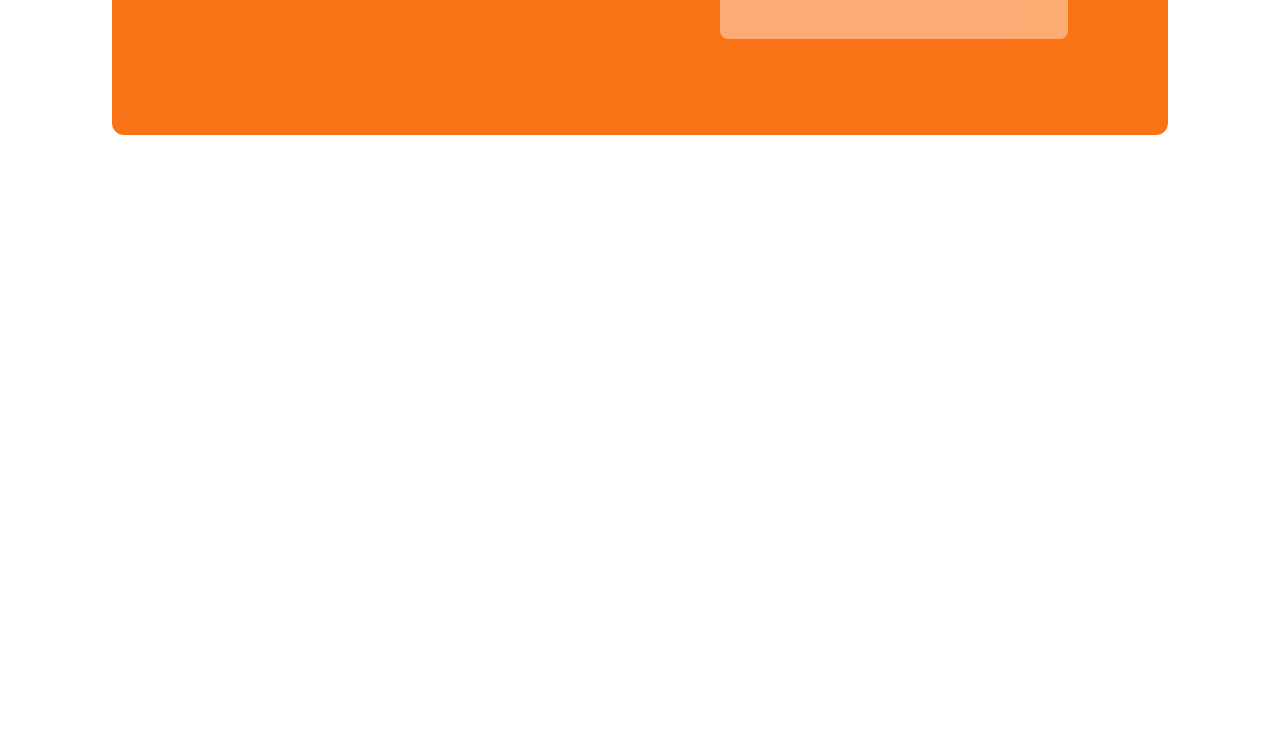
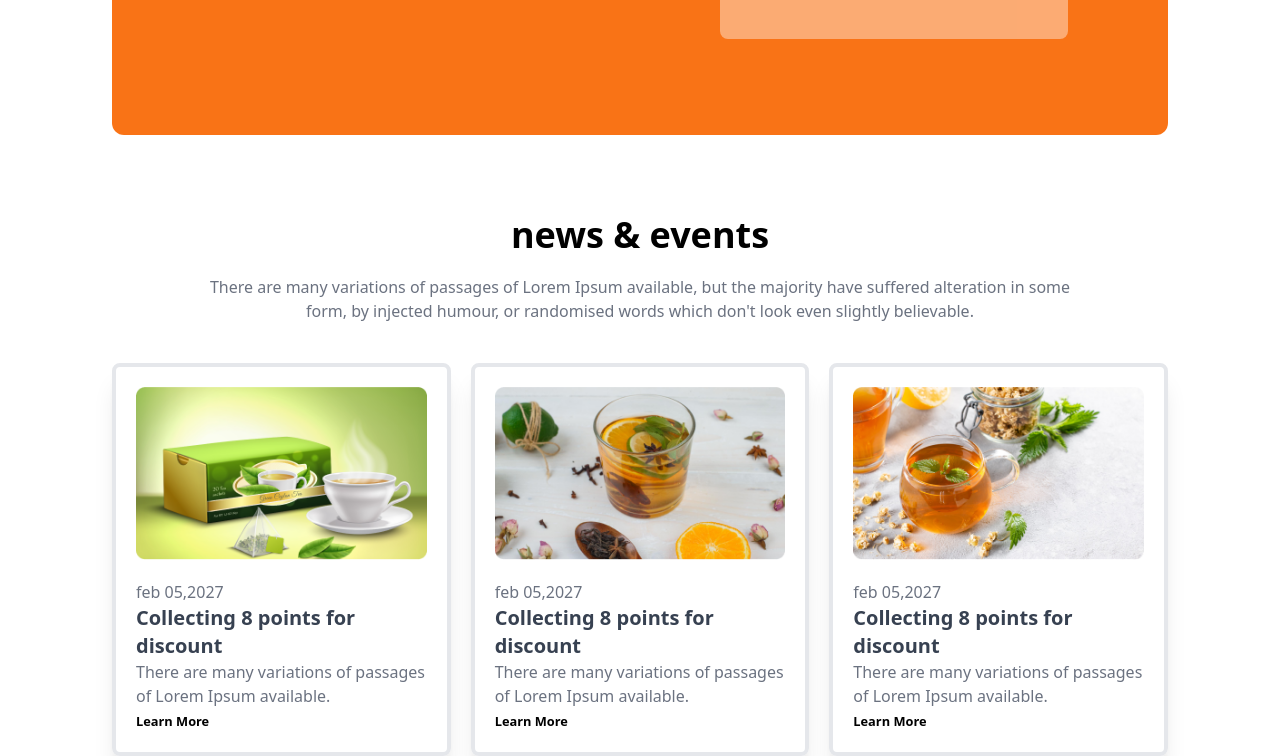
Before and after one commit to M-Rakib-Ahmed/tea-house-resourcs-project, a plain HTML site: page index.html in a window 1280 px wide. Shown: the part 2294-3050 px from the top of the page. Before the commit the page ends 2509 px from the top, so only its background shows below. Drawn offline with nearby package versions, Linux system fonts and the light colour scheme; a web font is replaced by a local one.

Commit message:
last finish added

```diff
--- a/index.html
+++ b/index.html
@@ -183,6 +183,50 @@
 
  </section>
 
+
+<!-- News & Events section here  -->
+ <section>
+<!-- title  -->
+ <div class="text-center">
+  <h1 class="text-4xl font-bold mb-5">news & events</h1>
+  <p class="text-gray-500">There are many variations of passages of Lorem Ipsum available, but the majority have suffered alteration in some <br> form, by injected humour, or randomised words which don't look even slightly believable. </p>
+ </div>
+  <!-- Image cared -->
+   <div class=" grid grid-cols-3 gap-5 mt-10">
+    <!-- first card -->
+    <div class=" shadow-xl space-y-5 border border-4 rounded-lg px-5 py-5">
+      <div><img class="mx-auto" src="images/news-1.png" alt=""></div>
+    <div>
+      <p class="text-gray-500">feb 05,2027</p>
+    <h2 class="text-xl font-bold text-gray-700">Collecting 8 points for discount</h2>
+    <p class="text-gray-500">There are many variations of passages <br> of Lorem Ipsum available.</p>
+    <small class="font-bold ">Learn More</small>
+    </div>
+    </div>
+    <!-- secent card -->
+    <div class=" shadow-xl space-y-5 border border-4 rounded-lg px-5 py-5">
+      <div><img class="mx-auto" src="images/news-2.png" alt=""></div>
+    <div>
+      <p class="text-gray-500">feb 05,2027</p>
+    <h2 class="text-xl font-bold text-gray-700">Collecting 8 points for discount</h2>
+    <p class="text-gray-500">There are many variations of passages <br> of Lorem Ipsum available.</p>
+    <small class="font-bold">Learn More</small>
+    </div>
+    </div>
+    <!--  Third card -->
+    <div class=" shadow-xl space-y-5 border border-4 rounded-lg px-5 py-5">
+      <div><img class="mx-auto" src="images/news-3.png" alt=""></div>
+    <div>
+      <p class="text-gray-500">feb 05,2027</p>
+    <h2 class="text-xl font-bold text-gray-700">Collecting 8 points for discount</h2>
+    <p class="text-gray-500">There are many variations of passages <br> of Lorem Ipsum available.</p>
+    <small class="font-bold ">Learn More</small>
+    </div>
+    </div>
+   </div>
+
+ </section>
+
     </main>
 
 
```
